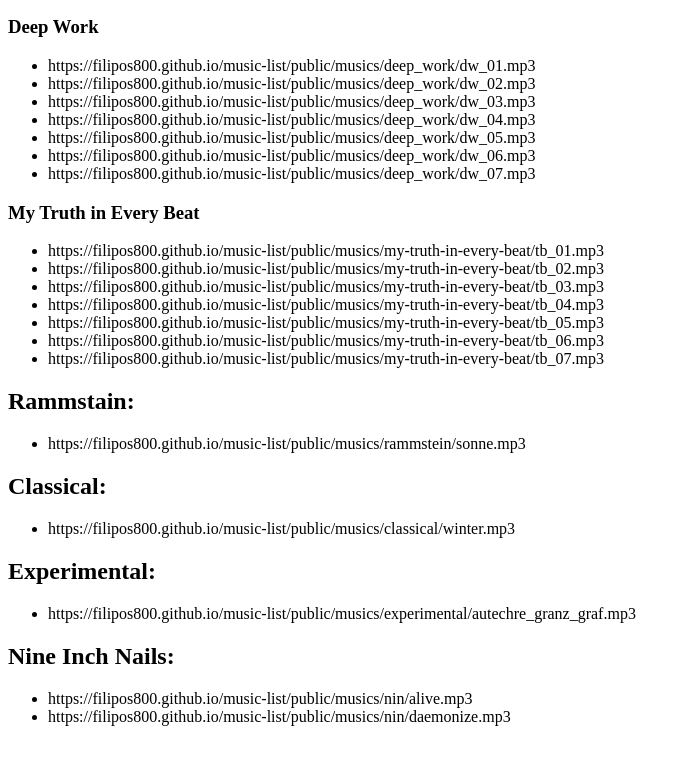
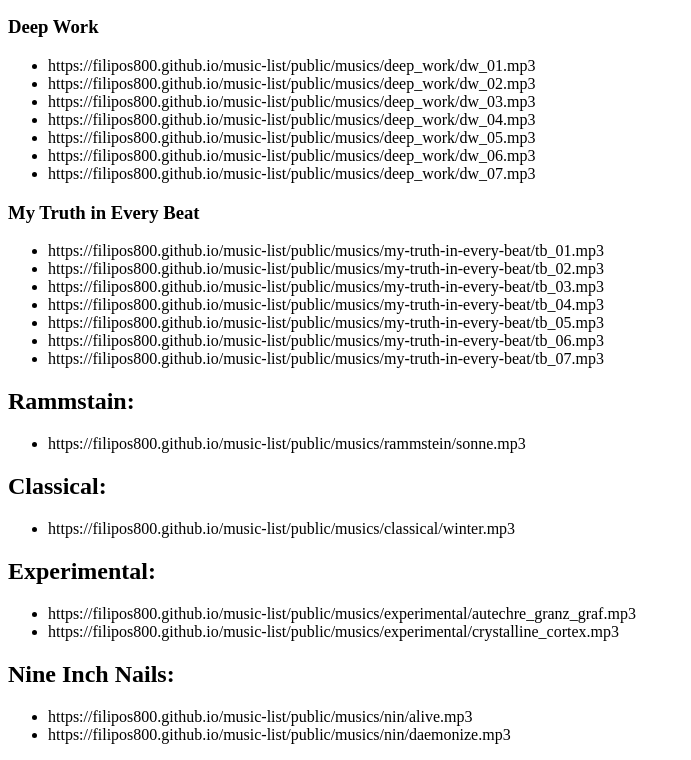
Before and after one commit to filipos800/music-list, a plain HTML site: page index.html in a window 1280 px wide. Shown: the part 368-1128 px from the top of the page, without its empty margins (0-691 px from the left). Drawn offline with Linux system fonts and the light colour scheme.

Commit message:
crystalline_cortex

```diff
--- a/index.html
+++ b/index.html
@@ -60,6 +60,7 @@
 <h2>Experimental:</h2>
 <ul>
   <li>https://filipos800.github.io/music-list/public/musics/experimental/autechre_granz_graf.mp3</li>
+  <li>https://filipos800.github.io/music-list/public/musics/experimental/crystalline_cortex.mp3</li>
 </ul>
 
 <h2>Nine Inch Nails:</h2>
```
Also changed, not shown: 1 other file.
